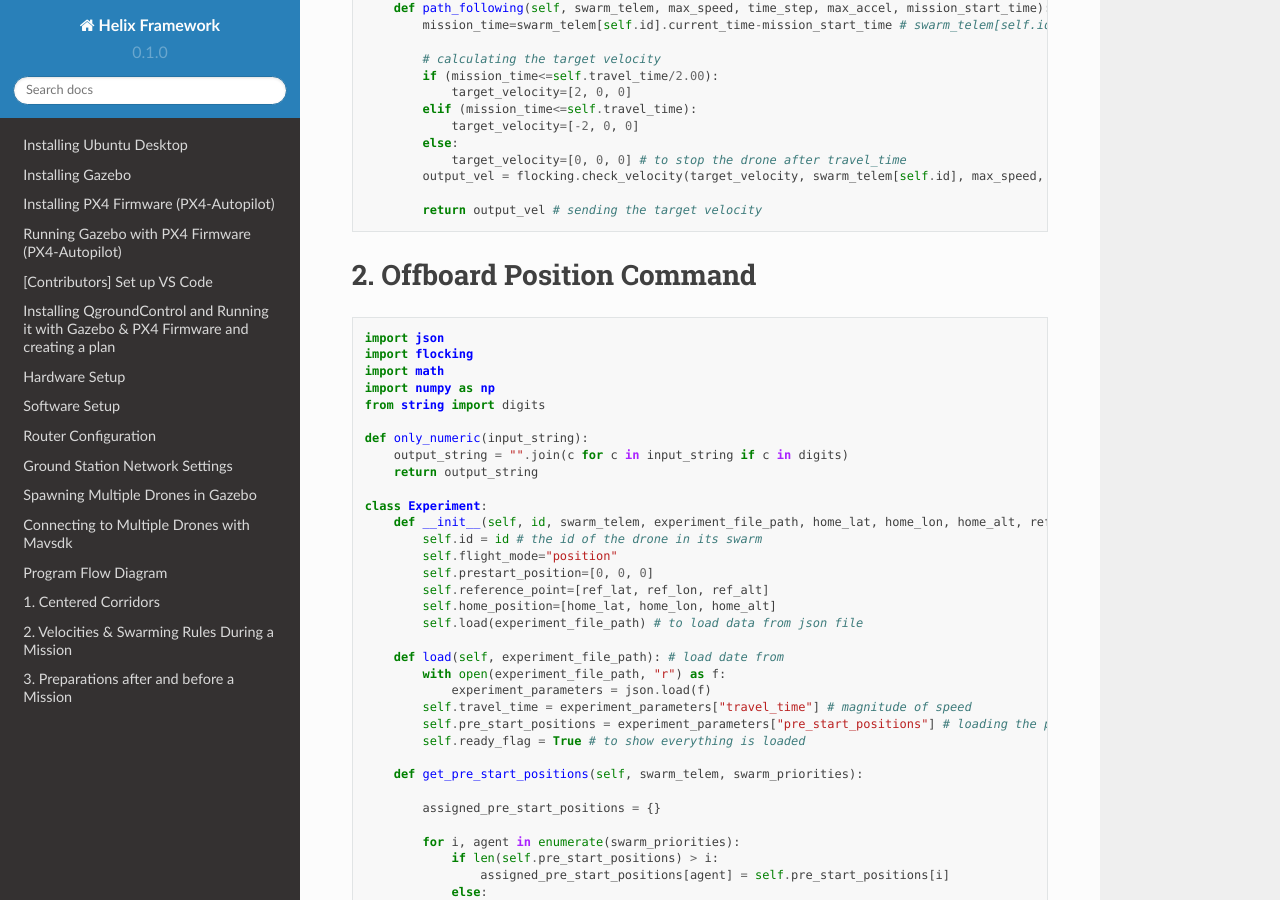
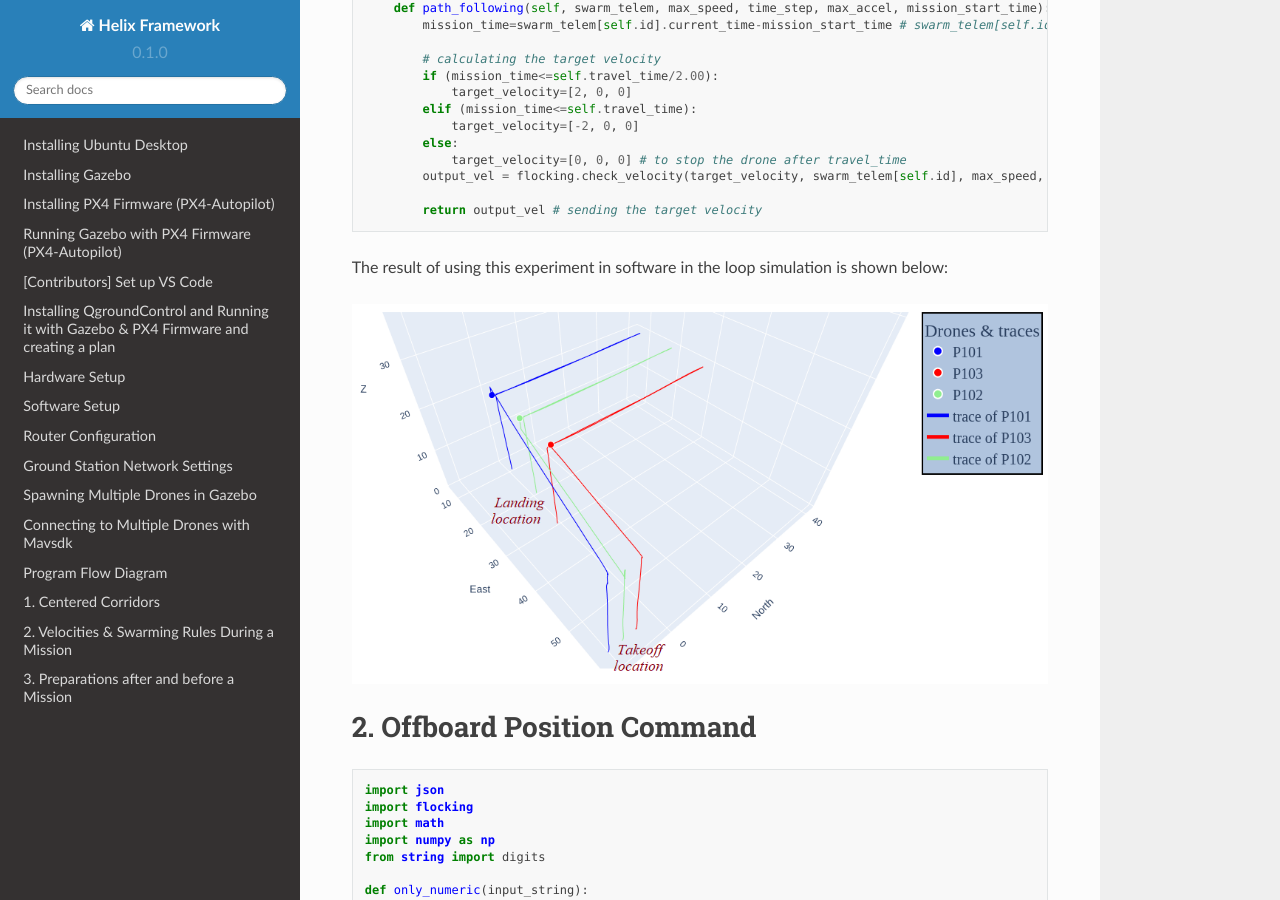
Before and after one commit to CUEDOS/helix_docs, a Sphinx documentation site: the page built from docs/source/simple_examples.rst, in a window 1280 px wide and 900 px high, scrolled down 1082 px. Built offline with Sphinx 7.4.7 and the Read the Docs theme 2.0.0, drawn with Linux system fonts in a browser that asks for light colours.

Commit message:
Update simple_examples.rst

```diff
--- a/docs/source/simple_examples.rst
+++ b/docs/source/simple_examples.rst
@@ -66,6 +66,11 @@
 
             return output_vel # sending the target velocity
 
+The result of using this experiment in software in the loop simulation is shown below:
+
+.. raw:: html
+
+   <p align="center"><img src="https://github.com/CUEDOS/helix_docs/blob/main/img/examp_velocity.png"></p>
 
 
 2. Offboard Position Command
```
